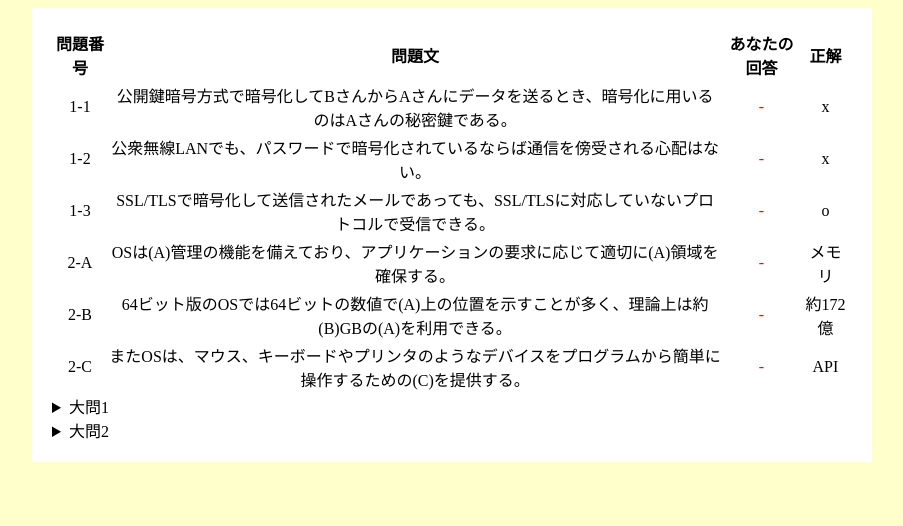
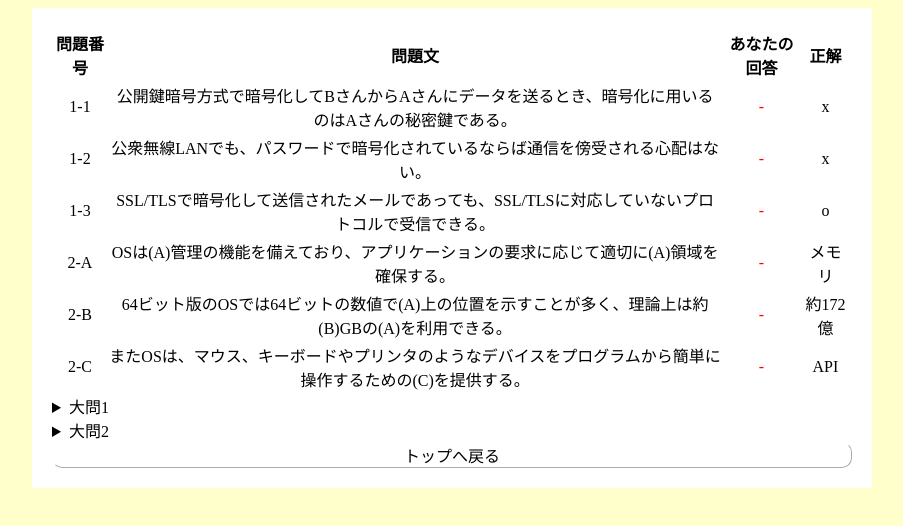
Before and after one commit to AAAR-Salmon/ip3-webpage-practice, a website: page questions/answer.html in a window 1280 px wide. Shown: the whole page, without its empty margins (188-1091 px from the left). Drawn offline with Linux system fonts and the light colour scheme.

Commit message:
Add: 解答ページからトップへ戻るリンクを追加

```diff
--- a/questions/answer.html
+++ b/questions/answer.html
@@ -35,6 +35,9 @@
 				</ul>
 				<cite><a href="https://pcedu.nikkeibp.co.jp/sp/ct/101227056/1880633.pdf">イチから学ぶOSの仕組み</a></cite>
 			</details>
+			<div class="link-button" data-href="../index.html">
+				トップへ戻る
+			</div>
 		</div>
 
 		<script type="text/javascript" src="render_table.js"></script>
```
